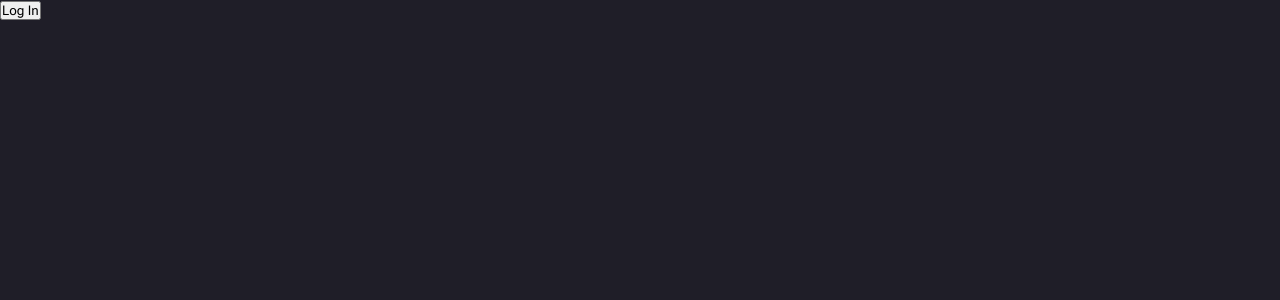
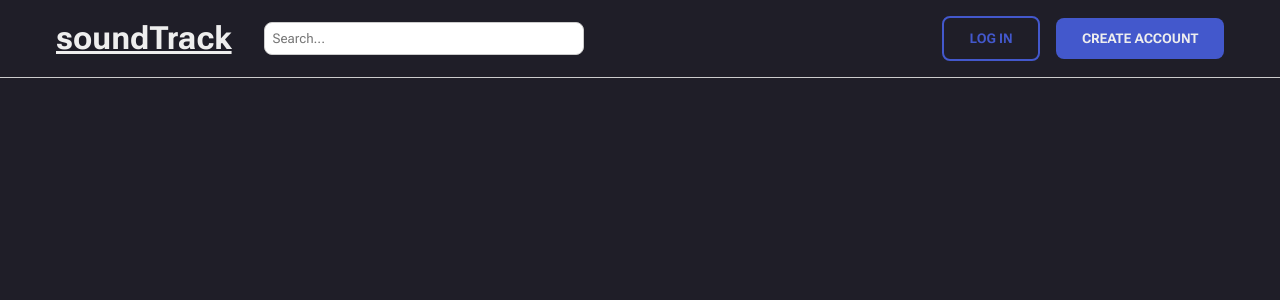
Before and after one commit to danchance/soundtrack-web, a Next.js app: page / in a window 1280 px wide. Shown: the top 300 px of the page. Built offline with nearby package versions, Linux system fonts and the light colour scheme; no server answers.

Commit message:
add styles for login buttons

```diff
--- a/src/components/navbar.tsx
+++ b/src/components/navbar.tsx
@@ -2,22 +2,28 @@ import { useAuth0 } from '@auth0/auth0-react';
 import Image from 'next/image';
 import styles from '@/styles/components/navbar.module.sass';
 import { useEffect } from 'react';
+import Link from 'next/link';
 
 const NavBar = ({}) => {
   const { user, isAuthenticated, loginWithRedirect, logout } = useAuth0();
 
-  const getTrack = async () => {
-    const data = await fetch('http://localhost:8000/api/tracks/123');
-
-    // console.log(await data.json());
-  };
-
-  useEffect(() => {
-    console.log(user);
-  }, [user]);
+  const handleSearch = (e: React.FormEvent<HTMLFormElement>) => {};
 
   return (
     <div className={styles['container']}>
+      <div className={styles['navbar']}>
+        <div className={styles['search-container']}>
+          <Link href="/">
+            <h1>soundTrack</h1>
+          </Link>
+          <form onSubmit={handleSearch}>
+            <input
+              type="text"
+              placeholder="Search..."
+              className={styles['search-input']}
+            />
+          </form>
+        </div>
         {isAuthenticated && (
           <div>
             {user!.picture && (
@@ -37,14 +43,29 @@ const NavBar = ({}) => {
             >
               Log Out
             </button>
-          <button onClick={getTrack}>Get Track</button>
           </div>
         )}
         {!user && (
           <div>
-          <button onClick={() => loginWithRedirect()}>Log In</button>
+            <button
+              className={`${styles['btn']} ${styles['btn-primary']}`}
+              onClick={() => loginWithRedirect()}
+            >
+              LOG IN
+            </button>
+            <button
+              className={`${styles['btn']} ${styles['btn-secondary']}`}
+              onClick={() =>
+                loginWithRedirect({
+                  authorizationParams: { screen_hint: 'signup' }
+                })
+              }
+            >
+              CREATE ACCOUNT
+            </button>
           </div>
         )}
+      </div>
     </div>
   );
 };
--- a/src/styles/components/navbar.module.sass
+++ b/src/styles/components/navbar.module.sass
@@ -1,2 +1,57 @@
+@use '../variables'
+
 .container
-  height: 8rem
+  border-bottom: 1px solid #ccc
+
+  .navbar
+    // display: flex
+    // justify-content: space-between
+    display: grid
+    grid-template-columns: 1fr auto
+    margin: auto
+    padding: 1rem
+    max-width: variables.$site-container-width
+
+    .search-container
+      display: flex
+      align-items: center
+
+      h1
+        margin-right: 2rem
+
+      form
+        width: 100%
+        margin-right: 2rem
+
+        .search-input
+          padding: 0.5rem
+          width: 100%
+          max-width: 20rem
+          border: 1px solid #ccc
+          border-radius: 0.5rem
+          outline: none
+
+    .btn
+      padding: 0.8rem 1.6rem
+      font-family: inherit
+      font-weight: 700
+      border: none
+      border-radius: 0.5rem
+      cursor: pointer
+
+      &.btn-primary
+        color: #4358cc
+        background: none
+        border: 2px solid #4358cc
+
+        &:hover
+          text-decoration: underline
+
+      &.btn-secondary
+        margin-left: 1rem
+        color: #eeeeee
+        background: #4358cc
+
+        &:hover
+          // background: none
+          text-decoration: underline
```
Lines whose indentation alone changed are shown as unchanged.
